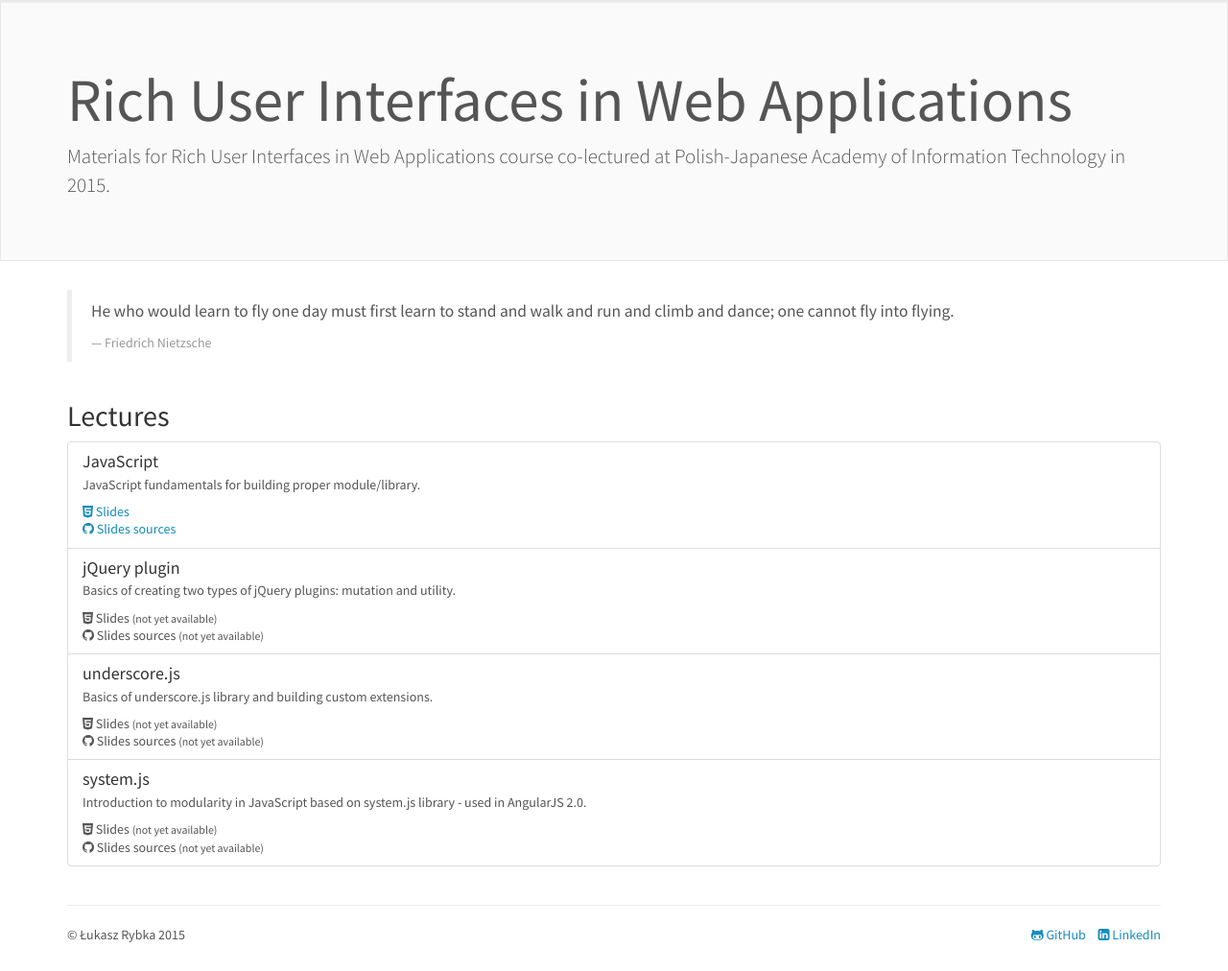
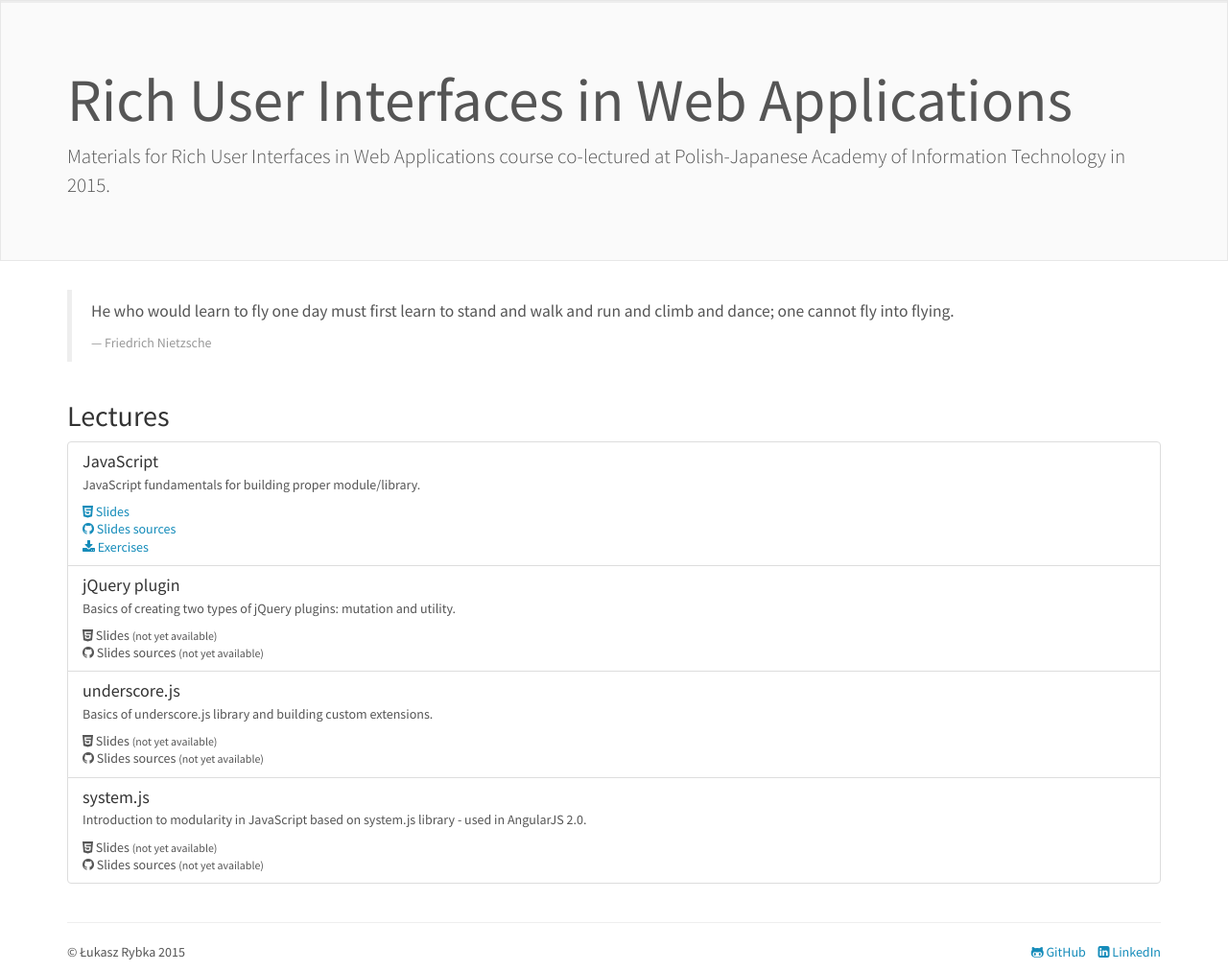
Before and after one commit to Smoczysko/Smoczysko.github.io, a Jekyll site: the page lectures/rui/index.html, which Jekyll copies as it is, in a window 1280 px wide. Shown: the whole page at 96% size. Built offline with Jekyll 4.4.1, drawn with Linux system fonts in a browser that asks for light colours; nearby versions of some CDN libraries.

Commit message:
Exercises for first Rich User Interfaces laboratories.

```diff
--- a/lectures/rui/index.html
+++ b/lectures/rui/index.html
@@ -43,6 +43,11 @@
                             <p class="list-group-item-text">
                                 <a href="https://github.com/Smoczysko/presentations/tree/master/rich-user-interfaces/01-javascript" target="_blank">
                                     <i class="fa fa-github"></i> Slides sources
+                                </a>
+                            </p>
+                            <p class="list-group-item-text">
+                                <a href="01-javascript/exercises.zip" target="_blank">
+                                    <i class="fa fa-download"></i> Exercises
                                 </a>
                             </p>
                         </div>
```
Also changed, not shown: 1 other file.
